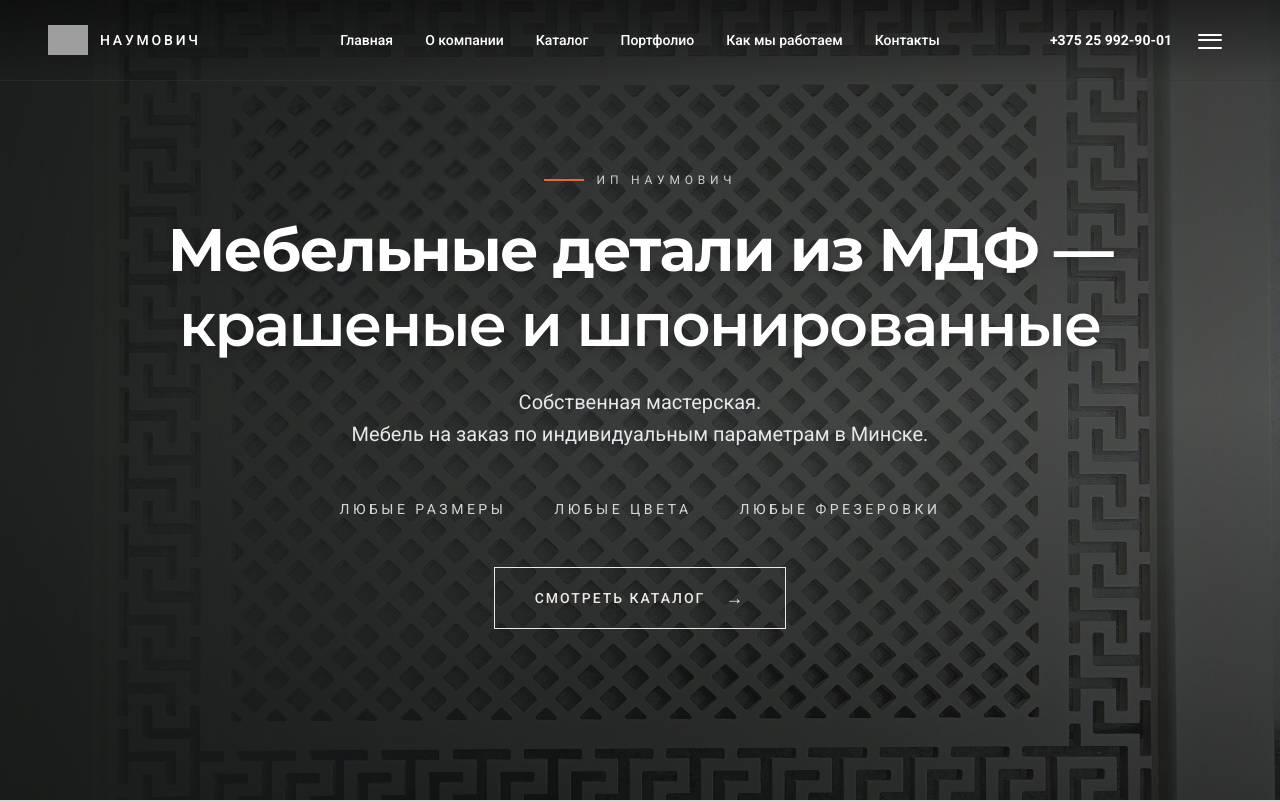
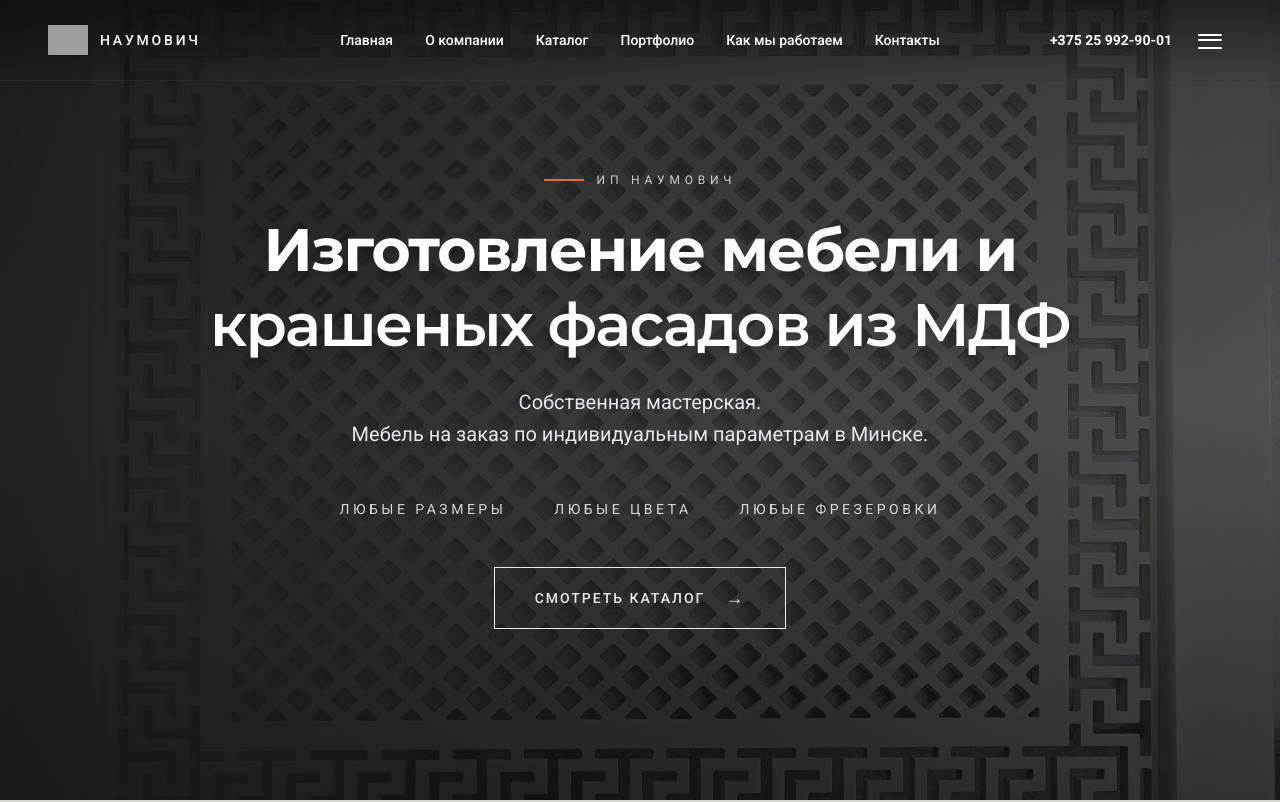
Before and after one commit to IljaBelousow/naumovich-site, a Next.js app: page / in a window 1280 px wide. Shown: the top 802 px of the page. Built offline with nearby package versions, Linux system fonts and the light colour scheme; grey boxes are pictures that could not be loaded.

Commit message:
Update homepage headline to furniture and painted MDF facades

```diff
--- a/src/app/page.tsx
+++ b/src/app/page.tsx
@@ -31,8 +31,8 @@ export default function Home() {
 
           {/* Заголовок */}
           <h1 className="industrial-headline text-3xl sm:text-5xl lg:text-6xl font-bold text-white tracking-tight leading-tight mb-6 drop-shadow-lg">
-            Мебельные детали из МДФ — <br className="hidden sm:block" />
-            <span className="font-semibold block mt-2 sm:inline sm:mt-0">крашеные и шпонированные</span>
+            Изготовление мебели и <br className="hidden sm:block" />
+            <span className="font-semibold block mt-2 sm:inline sm:mt-0">крашеных фасадов из МДФ</span>
           </h1>
 
           {/* Подзаголовок: зафиксировали ровный перенос, текст больше не наезжает на преимущества */}
```
